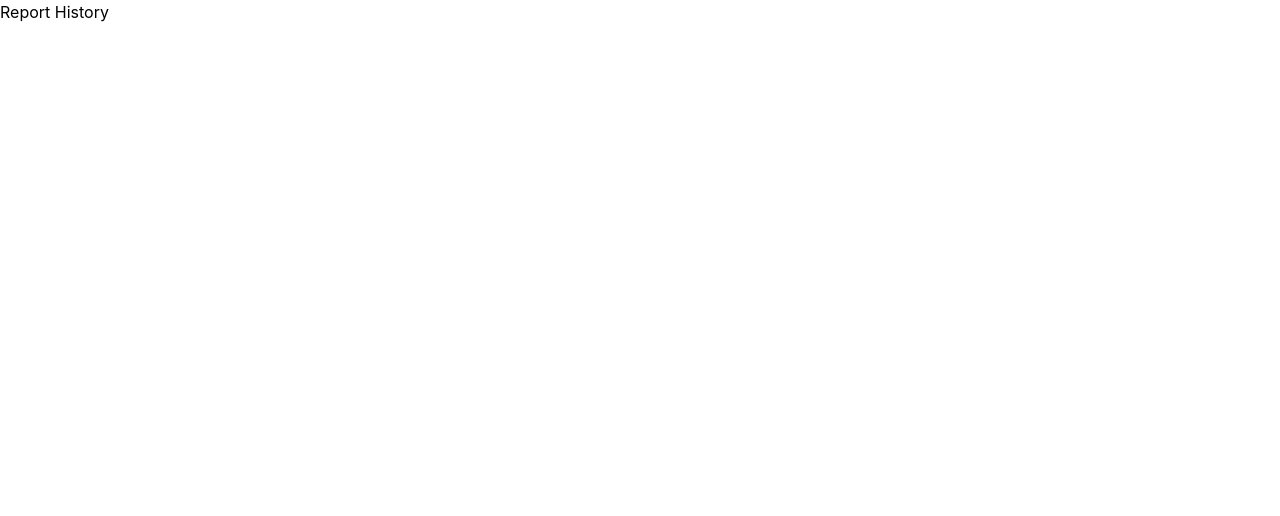
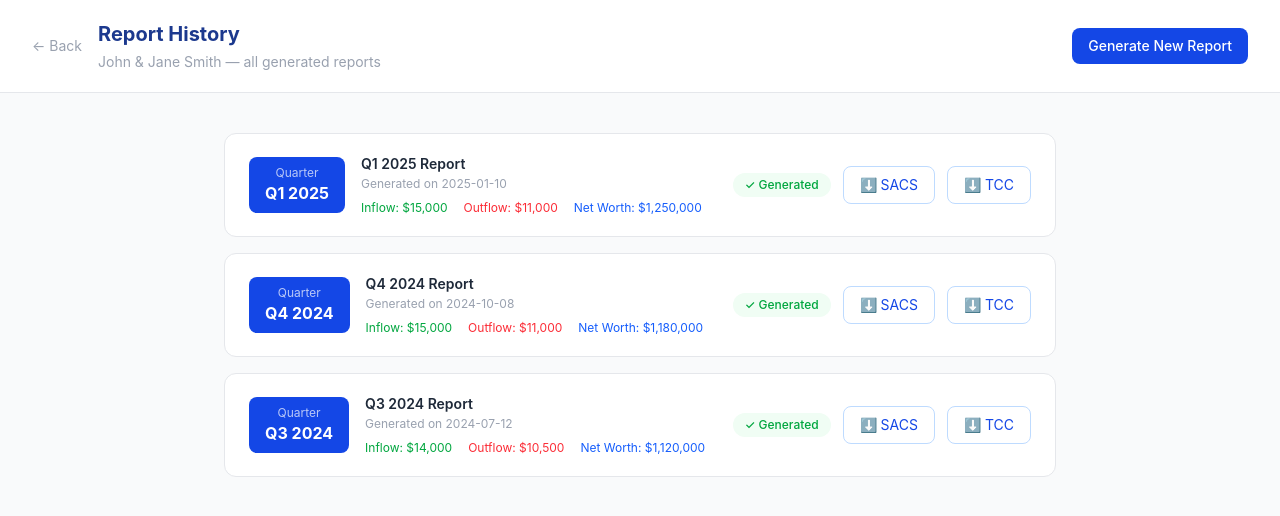
Before and after one commit to Ayesha-Fe-Developer/aw-client-portal, a React (Vite) app: page /client/1/history in a window 1280 px wide. Shown: the top 516 px of the page. Built offline with nearby package versions, Linux system fonts and the light colour scheme.

Commit message:
Created report history page

```diff
--- a/src/pages/ReportHistory.tsx
+++ b/src/pages/ReportHistory.tsx
@@ -1,3 +1,119 @@
+import { useNavigate, useParams } from "react-router-dom";
+
+const mockReports = [
+  {
+    id: 1,
+    quarter: "Q1 2025",
+    date: "2025-01-10",
+    inflow: 15000,
+    outflow: 11000,
+    grandTotal: 1250000,
+    status: "Generated",
+  },
+  {
+    id: 2,
+    quarter: "Q4 2024",
+    date: "2024-10-08",
+    inflow: 15000,
+    outflow: 11000,
+    grandTotal: 1180000,
+    status: "Generated",
+  },
+  {
+    id: 3,
+    quarter: "Q3 2024",
+    date: "2024-07-12",
+    inflow: 14000,
+    outflow: 10500,
+    grandTotal: 1120000,
+    status: "Generated",
+  },
+];
+
 export default function ReportHistory() {
-  return <div>Report History</div>;
+  const navigate = useNavigate();
+  const { id } = useParams();
+
+  return (
+    <div className="min-h-screen bg-gray-50">
+      {/* Header */}
+      <div className="bg-white border-b border-gray-200 px-8 py-5 flex items-center justify-between">
+        <div className="flex items-center gap-4">
+          <button
+            onClick={() => navigate(`/client/${id}`)}
+            className="text-gray-400 hover:text-gray-600 text-sm"
+          >
+            ← Back
+          </button>
+          <div>
+            <h1 className="text-xl font-bold text-blue-900">Report History</h1>
+            <p className="text-sm text-gray-400 mt-1">
+              John & Jane Smith — all generated reports
+            </p>
+          </div>
+        </div>
+        <button
+          onClick={() => navigate(`/client/${id}/generate-report`)}
+          className="px-4 py-2 rounded-lg bg-blue-700 text-white text-sm font-medium hover:bg-blue-800 transition"
+        >
+          Generate New Report
+        </button>
+      </div>
+
+      <div className="max-w-4xl mx-auto px-8 py-10">
+        <div className="flex flex-col gap-4">
+          {mockReports.map((report) => (
+            <div
+              key={report.id}
+              className="bg-white border border-gray-200 rounded-xl px-6 py-5"
+            >
+              <div className="flex items-center justify-between">
+                <div className="flex items-center gap-4">
+                  {/* Quarter Badge */}
+                  <div className="bg-blue-700 text-white rounded-lg px-4 py-2 text-center min-w-[70px]">
+                    <p className="text-xs opacity-70">Quarter</p>
+                    <p className="text-base font-bold">{report.quarter}</p>
+                  </div>
+
+                  {/* Report Details */}
+                  <div>
+                    <p className="text-sm font-semibold text-gray-800">
+                      {report.quarter} Report
+                    </p>
+                    <p className="text-xs text-gray-400 mt-0.5">
+                      Generated on {report.date}
+                    </p>
+                    <div className="flex gap-4 mt-2">
+                      <span className="text-xs text-green-600">
+                        Inflow: ${report.inflow.toLocaleString()}
+                      </span>
+                      <span className="text-xs text-red-500">
+                        Outflow: ${report.outflow.toLocaleString()}
+                      </span>
+                      <span className="text-xs text-blue-600">
+                        Net Worth: ${report.grandTotal.toLocaleString()}
+                      </span>
+                    </div>
+                  </div>
+                </div>
+
+                {/* Actions */}
+                <div className="flex items-center gap-3">
+                  <span className="text-xs bg-green-50 text-green-600 px-3 py-1 rounded-full font-medium">
+                    ✓ {report.status}
+                  </span>
+                  <button className="text-sm text-blue-700 border border-blue-200 px-4 py-2 rounded-lg hover:bg-blue-50 transition">
+                    ⬇ SACS
+                  </button>
+                  <button className="text-sm text-blue-700 border border-blue-200 px-4 py-2 rounded-lg hover:bg-blue-50 transition">
+                    ⬇ TCC
+                  </button>
+                </div>
+              </div>
+            </div>
+          ))}
+        </div>
+      </div>
+    </div>
+  );
 }
```
